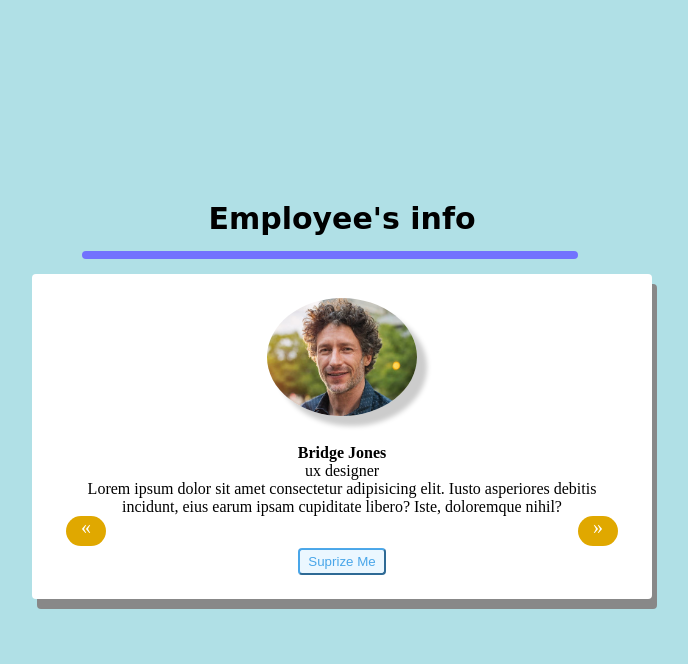
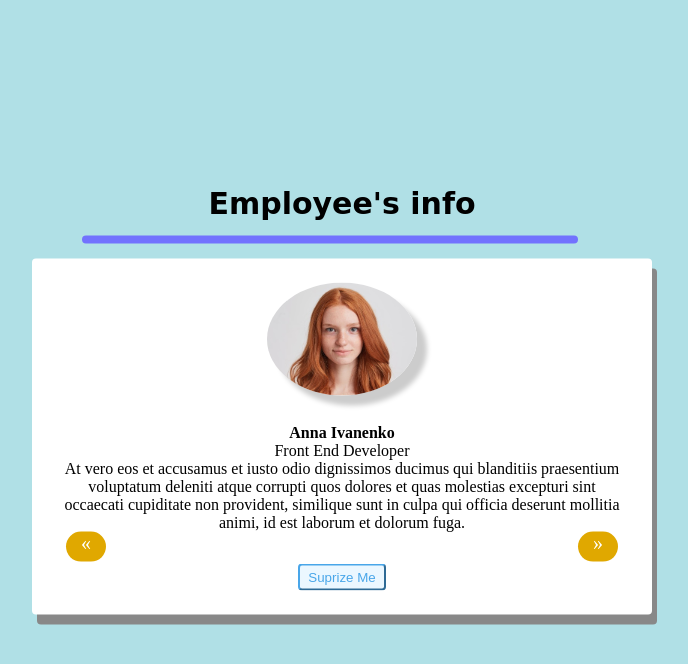
Before and after one commit to Mozes721/Employee_Carousel, a plain HTML site: page index.html in a window 1280 px wide. Both pictures are taken after a click on the button "Suprize Me". Shown: the whole page, without its empty margins (298-986 px from the left). Drawn offline with Linux system fonts and the light colour scheme; a web font is replaced by a local one.

Commit message:
finished carousel
Employee carosel

```diff
--- a/index.html
+++ b/index.html
@@ -5,7 +5,7 @@
     <meta http-equiv="X-UA-Compatible" content="IE=edge">
     <meta name="viewport" content="width=device-width, initial-scale=1.0">
     <link rel="stylesheet" type="text/css" href="style.css"/>
-<link href="https://fonts.googleapis.com/css2?family=Akaya+Kanadaka&display=swap" rel="stylesheet">
+    <link href="https://fonts.googleapis.com/css2?family=Akaya+Kanadaka&display=swap" rel="stylesheet">
 
     <title>Employees</title>
 </head>
@@ -18,7 +18,7 @@
 
     <article class="employee">
         <div class="img-container">
-            <img class="circular--square"src="images/img3.jpg">
+            <img src= "images/img3.jpg" class="circular--square" id="persons-img" alt="">
         </div>
         <h4 id="author">Bridge Jones</h4>
         <p id="job">ux designer</p>
--- a/script.js
+++ b/script.js
@@ -0,0 +1,93 @@
+const button_back = document.getElementById("left-button");
+const button_right = document.getElementById("right-button");
+const button_rand = document.getElementById("rand-button");
+
+const img = document.getElementById("persons-img");
+const author = document.getElementById("author");
+const job = document.getElementById("job");
+const info = document.getElementById("info");
+
+
+var employees = [
+
+    {id: 1,
+    image: 'images/img3.jpg',
+    author: 'Bridge Jones',
+    job: 'UX Designer',
+    info: 'Lorem ipsum dolor sit amet consectetur adipisicing elit. Iusto asperiores debitis incidunt, eius earum ipsam cupiditate libero? Iste, doloremque nihil?'
+    },
+    {id: 2,
+    image: 'images/img1.jpg',
+    author: 'Amanda Bella',
+    job: 'Human Resources',
+    info: 'Sed ut perspiciatis unde omnis iste natus error sit voluptatem accusantium doloremque laudantium, totam rem aperiam, eaque ipsa quae ab illo inventore veritatis et quasi architecto beatae vitae dicta sunt explicabo.'
+    },
+    {id: 3,
+    image: 'images/img2.jpg',
+    author: 'Samanta schweblin',
+    job: 'Marketing Manager',
+    info: 'Nemo enim ipsam voluptatem quia voluptas sit aspernatur aut odit aut fugit, sed quia consequuntur magni dolores eos qui ratione voluptatem sequi nesciunt.'
+    },
+    {id: 4,
+    image: 'images/img4.jpg',
+    author: 'Anna Ivanenko',
+    job: 'Front End Developer',
+    info: 'At vero eos et accusamus et iusto odio dignissimos ducimus qui blanditiis praesentium voluptatum deleniti atque corrupti quos dolores et quas molestias excepturi sint occaecati cupiditate non provident, similique sunt in culpa qui officia deserunt mollitia animi, id est laborum et dolorum fuga. '
+    },
+    {id: 5,
+    image: 'images/img5.jpg',
+    author: 'Tom Florint',
+    job: 'Software Developer',
+    info: 'Itaque earum rerum hic tenetur a sapiente delectus, ut aut reiciendis voluptatibus maiores alias consequatur aut perferendis doloribus asperiores repellat.'
+    },
+
+];
+
+let current_item = 0;
+
+//loading the initial items
+// window.addEventListener("DOMContentLoader", function () {
+//     const item = employees[current_item];
+//     img.textContent = item.image;
+//     author.textContent = item.author;
+//     job.textContent = item.job;
+//     info.textContent = item.info;
+
+// });
+
+//show persons image
+
+function showPerson(person) {
+    const item = employees[person];
+    img.src = item.image;
+    author.textContent = item.author;
+    job.textContent = item.job;
+    info.textContent = item.info;
+}
+
+//forward button click
+button_right.onclick = function() {
+    console.log("Right pressed");
+    current_item++;
+    if (current_item > employees.length - 1) {
+        current_item = 0
+    }
+    showPerson(current_item);
+};
+//backwards button click
+button_back.onclick = function() {
+    console.log("Back pressed");
+    current_item--;
+
+    if (current_item < 0) {
+        current_item = employees.length -1;
+    }
+    showPerson(current_item);
+};
+
+//random button click
+button_rand.onclick = function() {
+
+    current_item = Math.floor(Math.random() * employees.length);
+    showPerson(current_item);
+};
```
